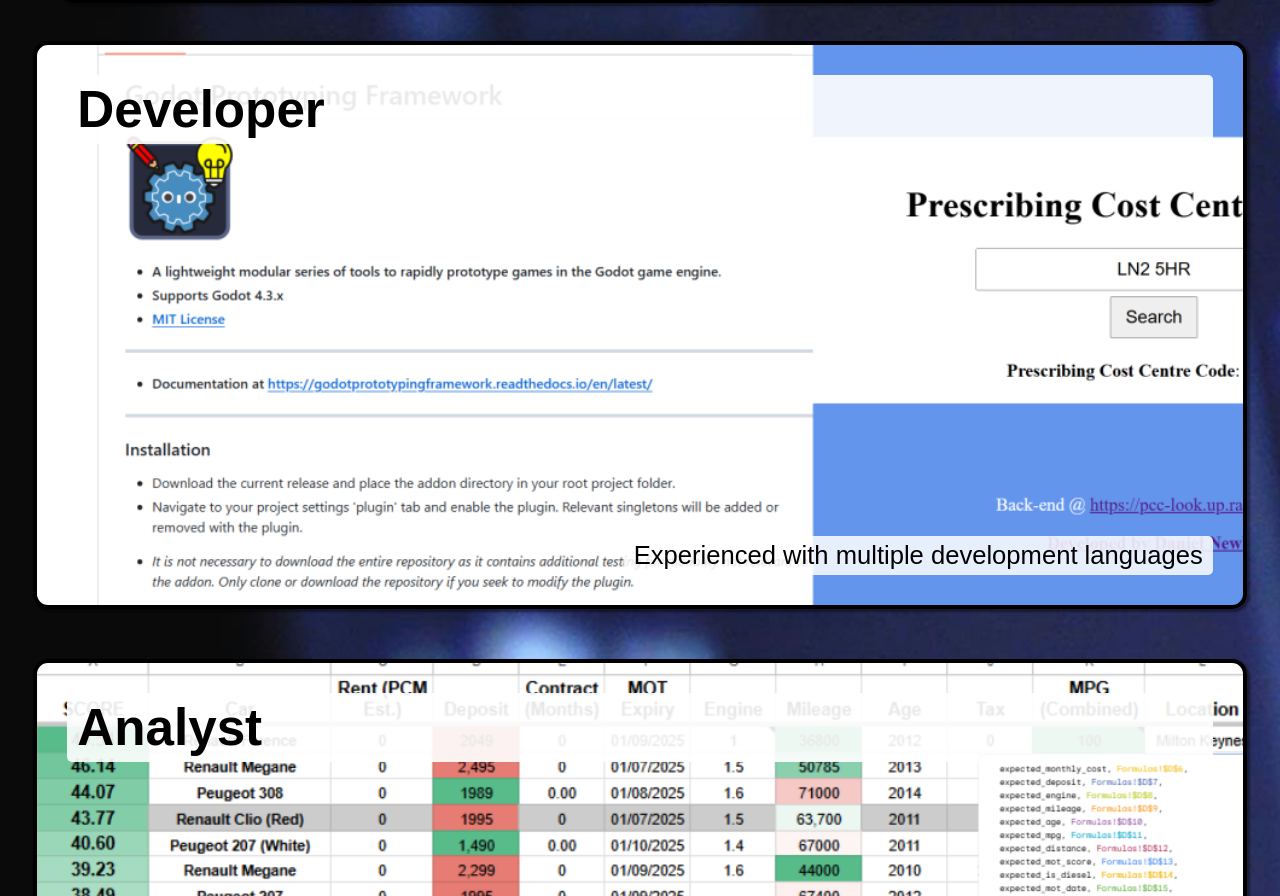
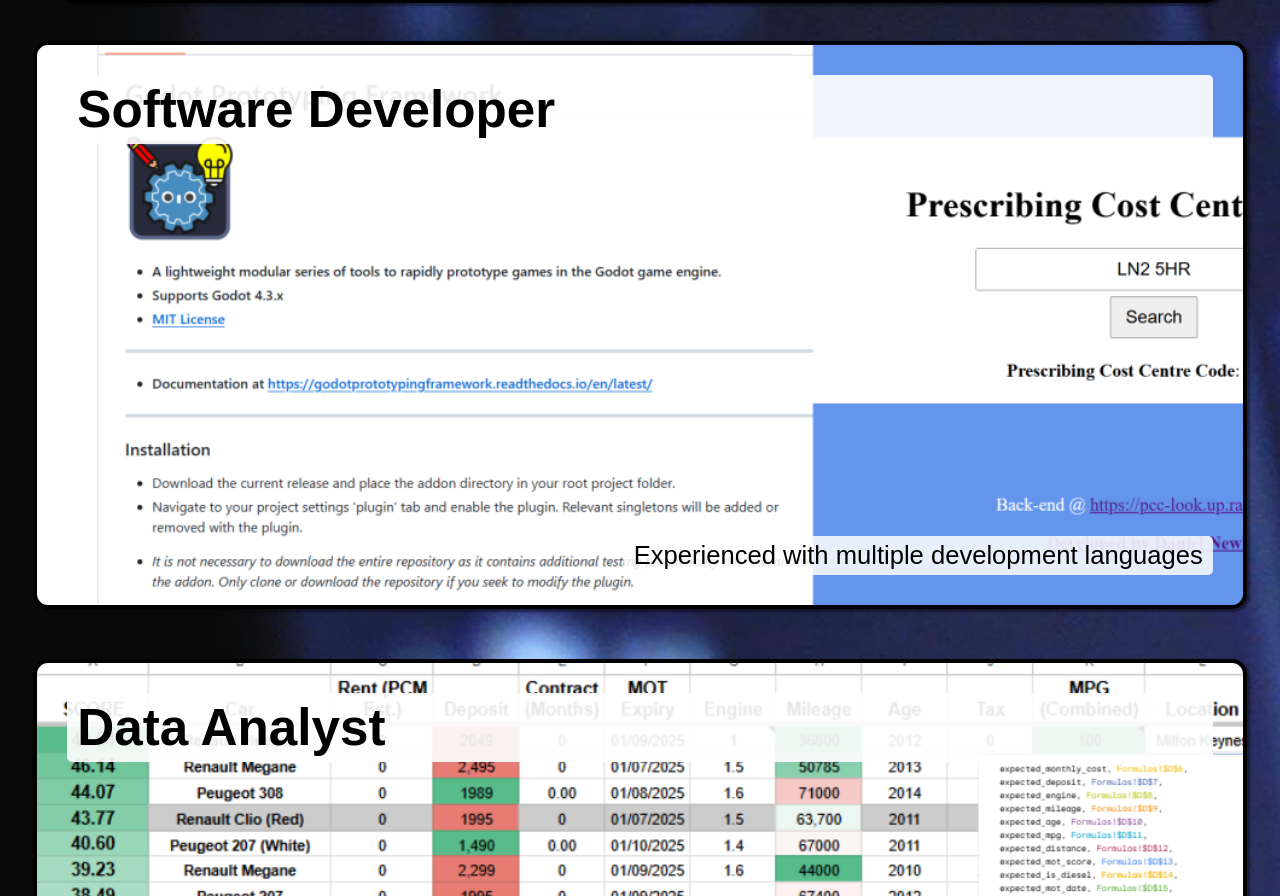
Before and after one commit to newwby/newwby.github.io, a plain HTML site: page index.html in a window 1280 px wide. Shown: the part 636-1532 px from the top of the page. Drawn offline with Linux system fonts and the light colour scheme.

Commit message:
tweak content block titles

```diff
--- a/index.html
+++ b/index.html
@@ -45,9 +45,9 @@
   <script>
     document.addEventListener('DOMContentLoaded', () => {
         loadDiv('navbar_container', 'header.html');
-        addContentBlock('assets/block_background_1_coding.png', 'Developer', 'Experienced with multiple development languages')
-        addContentBlock('assets/block_background_2_data.png', 'Analyst', 'Spreadsheet and database capabilities')
-        addContentBlock('assets/block_background_3_gamedev.png', 'Gamedev', 'Multiple completed game projects')
+        addContentBlock('assets/block_background_1_coding.png', 'Software Developer', 'Experienced with multiple development languages')
+        addContentBlock('assets/block_background_2_data.png', 'Data Analyst', 'Spreadsheet and database capabilities')
+        addContentBlock('assets/block_background_3_gamedev.png', 'Game Developer', 'Multiple completed game projects')
         addContentBlock('assets/block_background_4_figma.png', 'Designer', 'Artistic and design skills')
         addContentBlock('assets/block_background_5_writing.png', 'Writer', 'Published content writer')
     });
```
